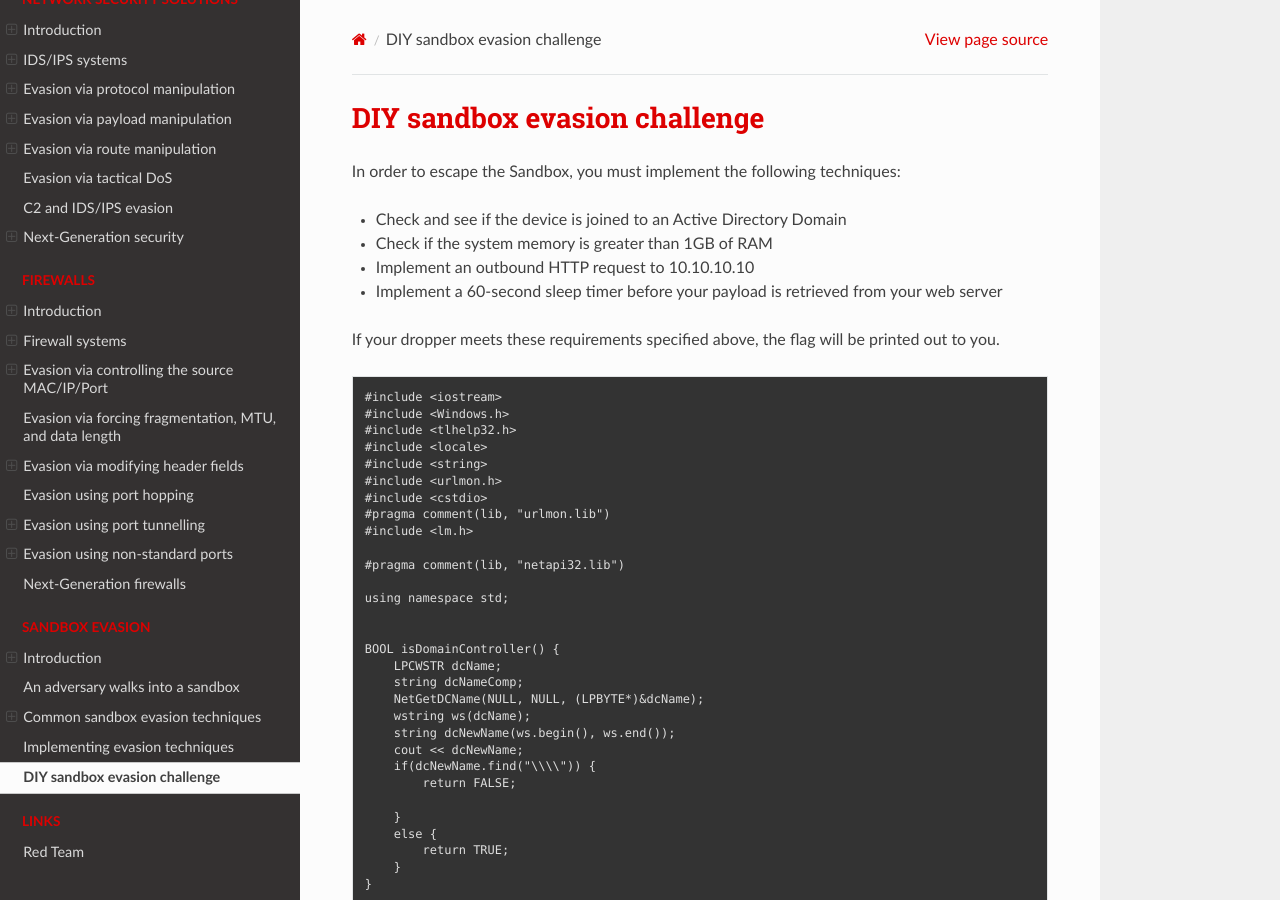
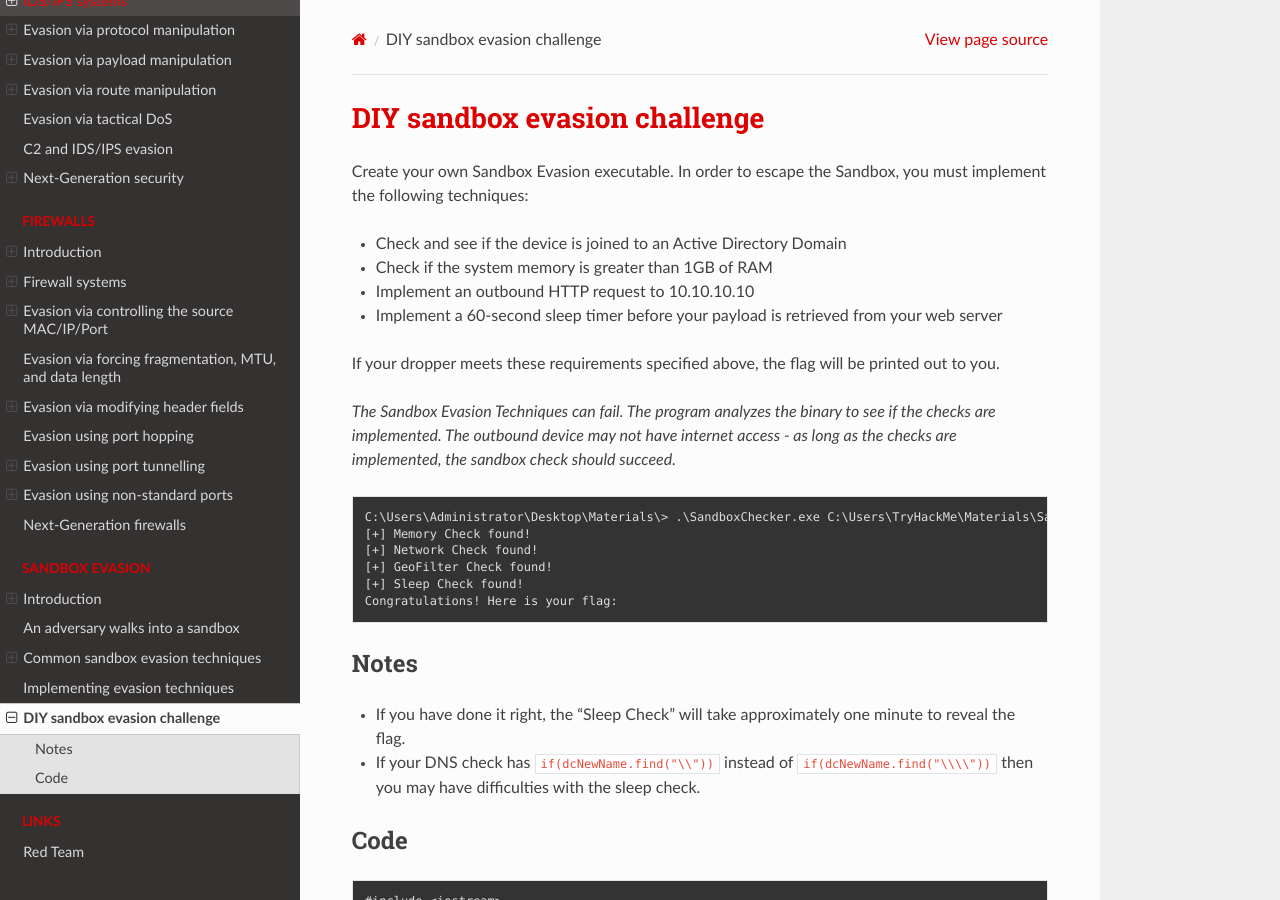
Before and after one commit to tymyrddin/red-evasion, a Sphinx documentation site: the page built from source/docs/sandbox/challenge.md, in a window 1280 px wide and 900 px high. Built offline with Sphinx 7.4.7 and the Read the Docs theme 2.0.0, drawn with Linux system fonts in a browser that asks for light colours.

````diff
--- a/source/docs/sandbox/challenge.md
+++ b/source/docs/sandbox/challenge.md
@@ -1,6 +1,6 @@
 # DIY sandbox evasion challenge
 
-In order to escape the Sandbox, you must implement the following techniques:
+Create your own Sandbox Evasion executable. In order to escape the Sandbox, you must implement the following techniques:
 
 * Check and see if the device is joined to an Active Directory Domain
 * Check if the system memory is greater than 1GB of RAM
@@ -8,6 +8,25 @@ In order to escape the Sandbox, you must implement the following techniques:
 * Implement a 60-second sleep timer before your payload is retrieved from your web server
 
 If your dropper meets these requirements specified above, the flag will be printed out to you.
+
+_The Sandbox Evasion Techniques can fail. The program analyzes the binary to see if the checks are implemented. The outbound device may not have internet access - as long as the checks are implemented, the sandbox check should succeed._
+
+```text
+C:\Users\Administrator\Desktop\Materials\> .\SandboxChecker.exe C:\Users\TryHackMe\Materials\SandboxEvasion.exe
+[+] Memory Check found!
+[+] Network Check found!
+[+] GeoFilter Check found!
+[+] Sleep Check found!
+Congratulations! Here is your flag:
+```
+
+### Notes
+
+* If you have done it right, the "Sleep Check" will take approximately one minute to reveal the flag.
+* If your DNS check has `if(dcNewName.find("\\"))` instead of `if(dcNewName.find("\\\\"))` then you may have
+difficulties with the sleep check.
+
+## Code
 
 ```text
 #include <iostream>
@@ -34,7 +53,6 @@ BOOL isDomainController() {
     cout << dcNewName;
     if(dcNewName.find("\\\\")) {
         return FALSE;
-
     }
     else {
         return TRUE;
````
